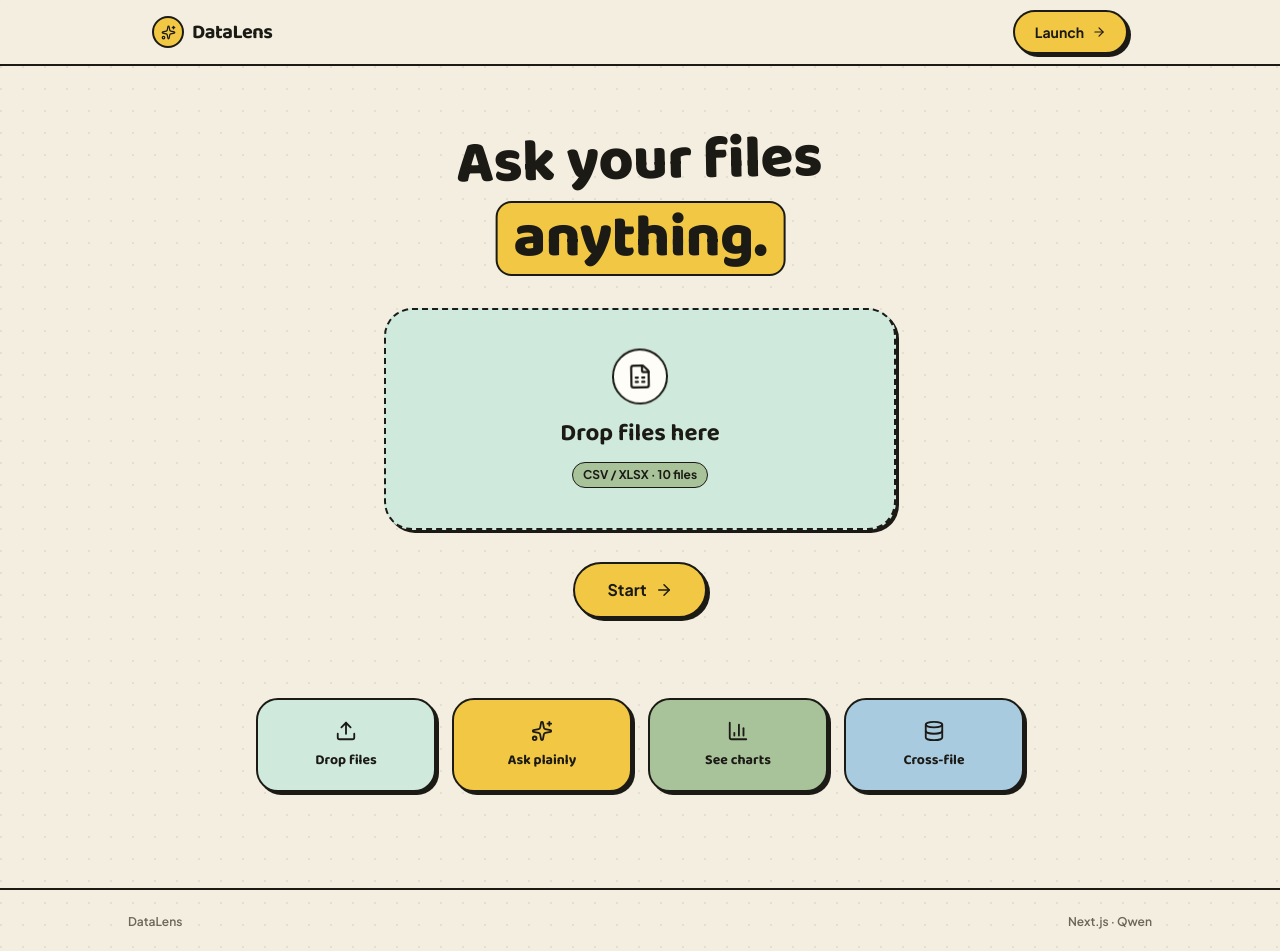
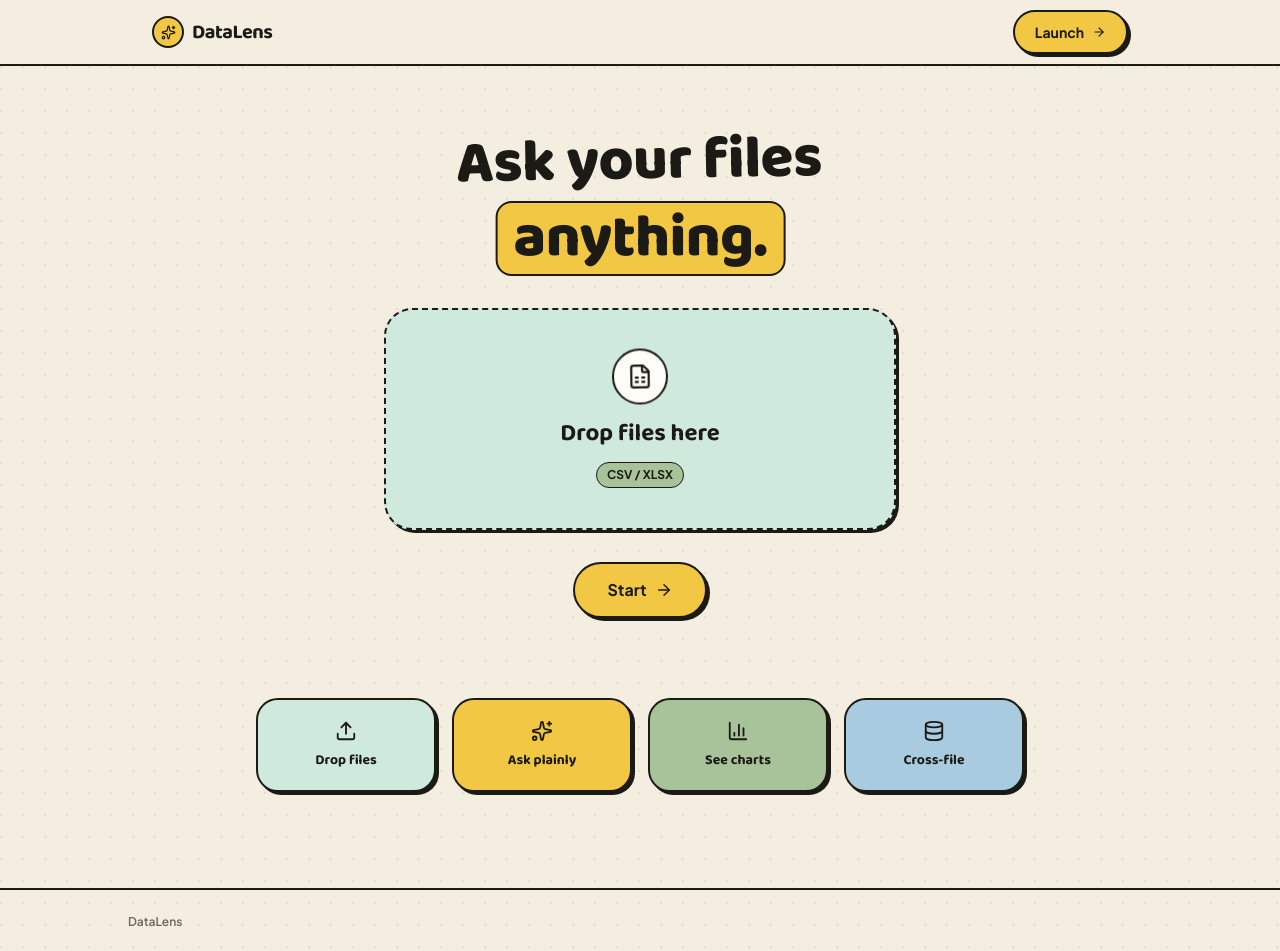
Before and after one commit to SubodhSenpai/Datalens, a Next.js app: page / in a window 1280 px wide. Shown: the top 951 px of the page. Built offline with nearby package versions, Linux system fonts and the light colour scheme.

Commit message:
Landing page: drop file-count badge and footer stack label

```diff
--- a/src/app/page.tsx
+++ b/src/app/page.tsx
@@ -84,7 +84,7 @@ export default function HomePage() {
                   <FileSpreadsheet size={26} />
                 </div>
                 <strong className="font-display text-2xl">Drop files here</strong>
-                <span className="badge badge-emerald">CSV / XLSX · 10 files</span>
+                <span className="badge badge-emerald">CSV / XLSX</span>
               </div>
             ) : (
               <div className="flex flex-col gap-2">
@@ -126,7 +126,6 @@ export default function HomePage() {
       <footer className="border-t-2 border-ink py-6 px-6">
         <div className="max-w-5xl mx-auto flex items-center justify-between text-xs text-text-secondary font-semibold">
           <span>DataLens</span>
-          <span>Next.js · Qwen</span>
         </div>
       </footer>
     </main>
```
